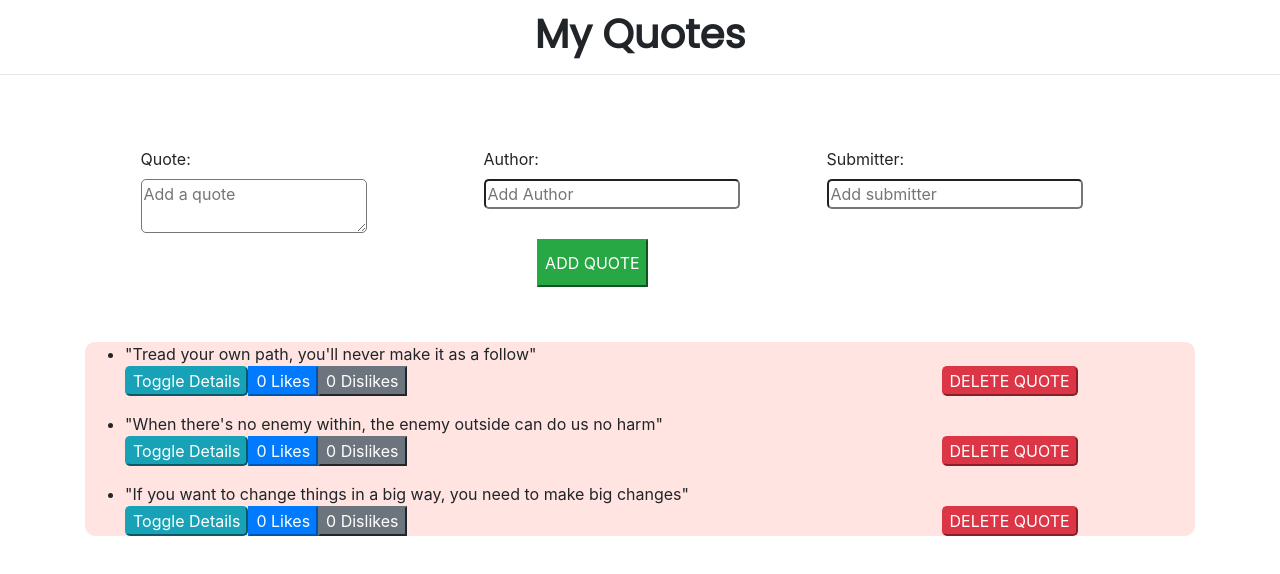
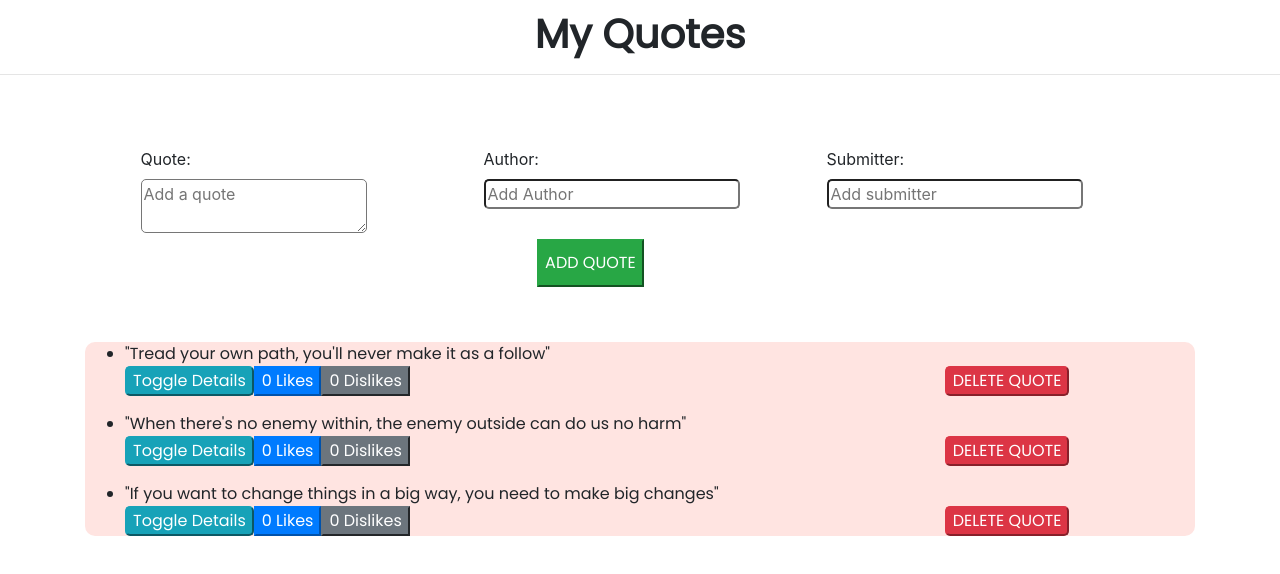
Before and after one commit to waheedmusa/quotes, an Angular app: page / in a window 1280 px wide. Shown: the top 574 px of the page. Built offline with nearby package versions, Linux system fonts and the light colour scheme.

Commit message:
error corrected

```diff
--- a/src/app/quote/quote.component.css
+++ b/src/app/quote/quote.component.css
@@ -15,15 +15,20 @@
 }
 .firstBut{
     margin-left: 40%;
+    font-family: 'Poppins', sans-serif;
+
 }
 .allBut{
     border-radius: 5px;
+    font-family: 'Poppins', sans-serif;
 }
 .delBut{
     border-radius: 5px;
     margin-left: 50%;
+    font-family: 'Poppins', sans-serif;
 }
 .secRow{
     background-color: mistyrose;
     border-radius: 10px;
+    font-family: 'Poppins', sans-serif;
 }
--- a/src/app/quote/quote.component.ts
+++ b/src/app/quote/quote.component.ts
@@ -9,7 +9,7 @@ import { Quote } from '../quote';
 export class QuoteComponent implements OnInit {
 
   quotes:Quote[] = [
-    new Quote("Waheed", "Tread your own path, you'll never make it as a follow", 'Abdul'),
+    new Quote("Waheed", "Tread your own path, you'll never make it as a follow", "Abdul"),
     new Quote("Musa", "When there's no enemy within, the enemy outside can do us no harm", "Waheed"),
     new Quote("Abdul", "If you want to change things in a big way, you need to make big changes", "Musa"),
    ];
```
